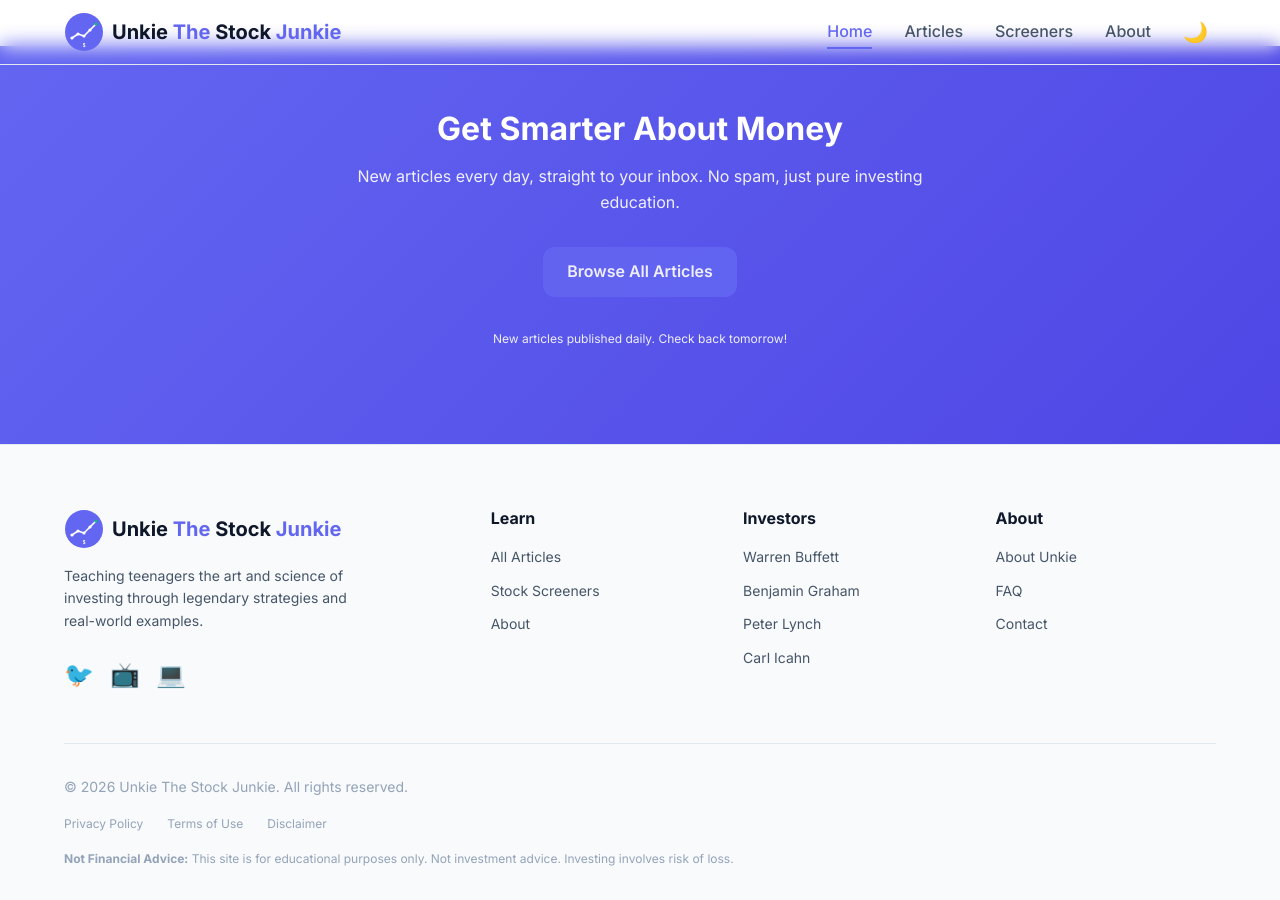
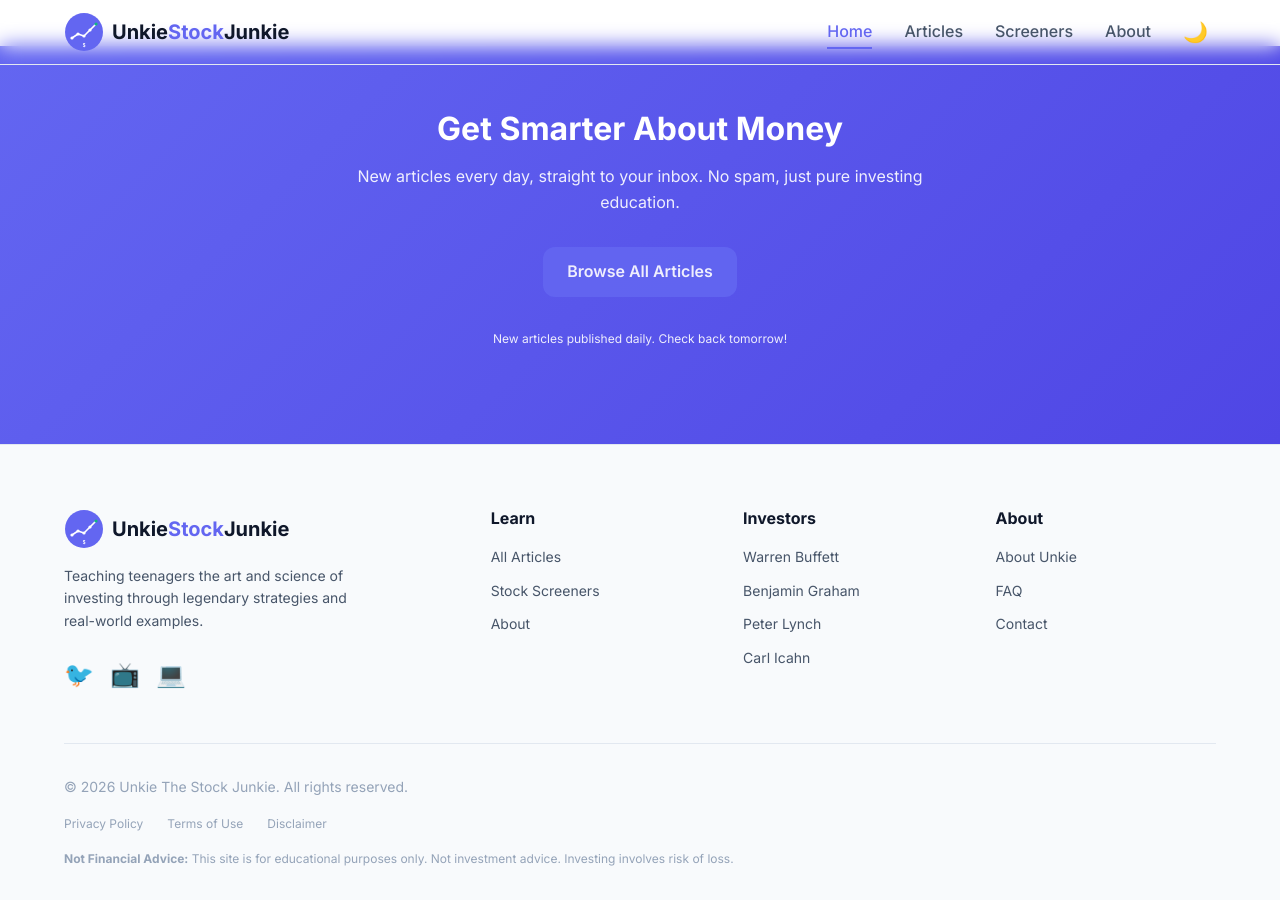
Before and after one commit to kjw3/unkiethestockjunkie, a Jekyll site: the page built from index.html, in a window 1280 px wide and 900 px high, scrolled down 2384 px. Built offline with Jekyll 4.4.1, drawn with Linux system fonts in a browser that asks for light colours.

Commit message:
Revert: Keep UnkieTheStockJunkie as handle format for logo

```diff
--- a/_includes/footer.html
+++ b/_includes/footer.html
@@ -4,7 +4,7 @@
       <div class="footer-brand">
         <a href="{{ '/' | relative_url }}" class="footer-logo">
           <img src="{{ '/assets/images/logo.svg' | relative_url }}" alt="Unkie The Stock Junkie" class="logo-img">
-          <span class="logo-text">Unkie <span class="logo-accent">The</span> Stock <span class="logo-accent">Junkie</span></span>
+          <span class="logo-text">Unkie<span class="logo-accent">Stock</span>Junkie</span>
         </a>
         <p class="footer-description">Teaching teenagers the art and science of investing through legendary strategies and real-world examples.</p>
         <div class="footer-social">
--- a/_includes/header.html
+++ b/_includes/header.html
@@ -3,7 +3,7 @@
     <div class="header-content">
       <a href="{{ '/' | relative_url }}" class="site-logo">
         <img src="{{ '/assets/images/logo.svg' | relative_url }}" alt="Unkie The Stock Junkie" class="logo-img">
-        <span class="logo-text">Unkie <span class="logo-accent">The</span> Stock <span class="logo-accent">Junkie</span></span>
+        <span class="logo-text">Unkie<span class="logo-accent">Stock</span>Junkie</span>
       </a>
 
       <nav class="site-nav">
```
